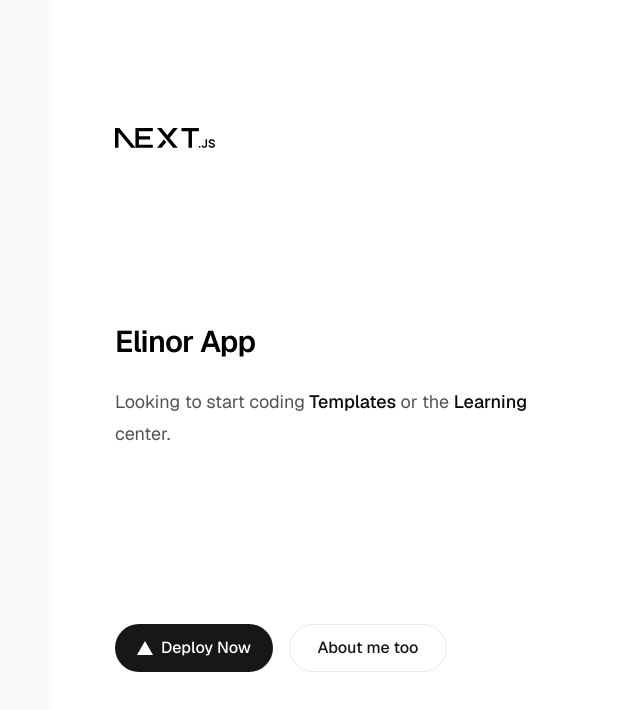
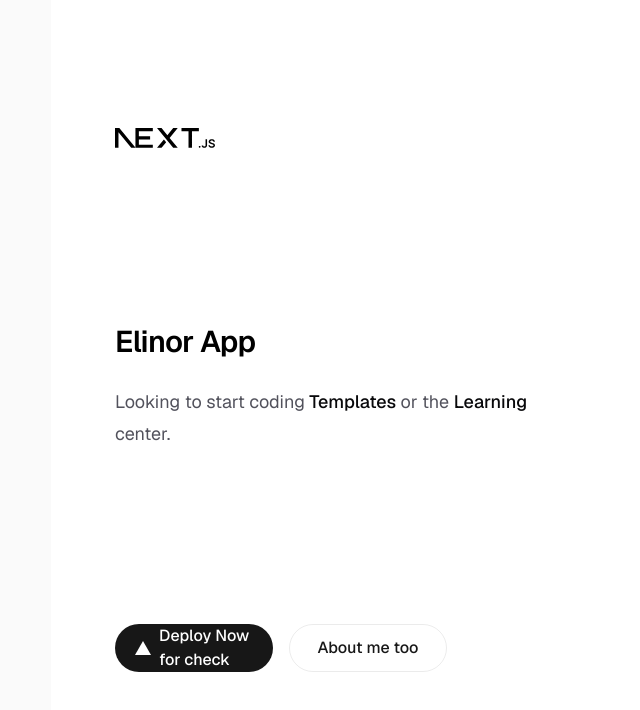
Before and after one commit to Elinor1402/aidd_elinor_repo, a Next.js app: page / in a window 1280 px wide. Shown: the top 710 px of the page, without its empty margins (205-845 px from the left). Built offline with nearby package versions, Linux system fonts and the light colour scheme.

Commit message:
check pull request 2

```diff
--- a/app/page.tsx
+++ b/app/page.tsx
@@ -48,7 +48,7 @@ export default function Home() {
               width={16}
               height={16}
             />
-            Deploy Now
+            Deploy Now for check
           </a>
           <a
             className="flex h-12 w-full items-center justify-center rounded-full border border-solid border-black/[.08] px-5 transition-colors hover:border-transparent hover:bg-black/[.04] dark:border-white/[.145] dark:hover:bg-[#1a1a1a] md:w-[158px]"
```
